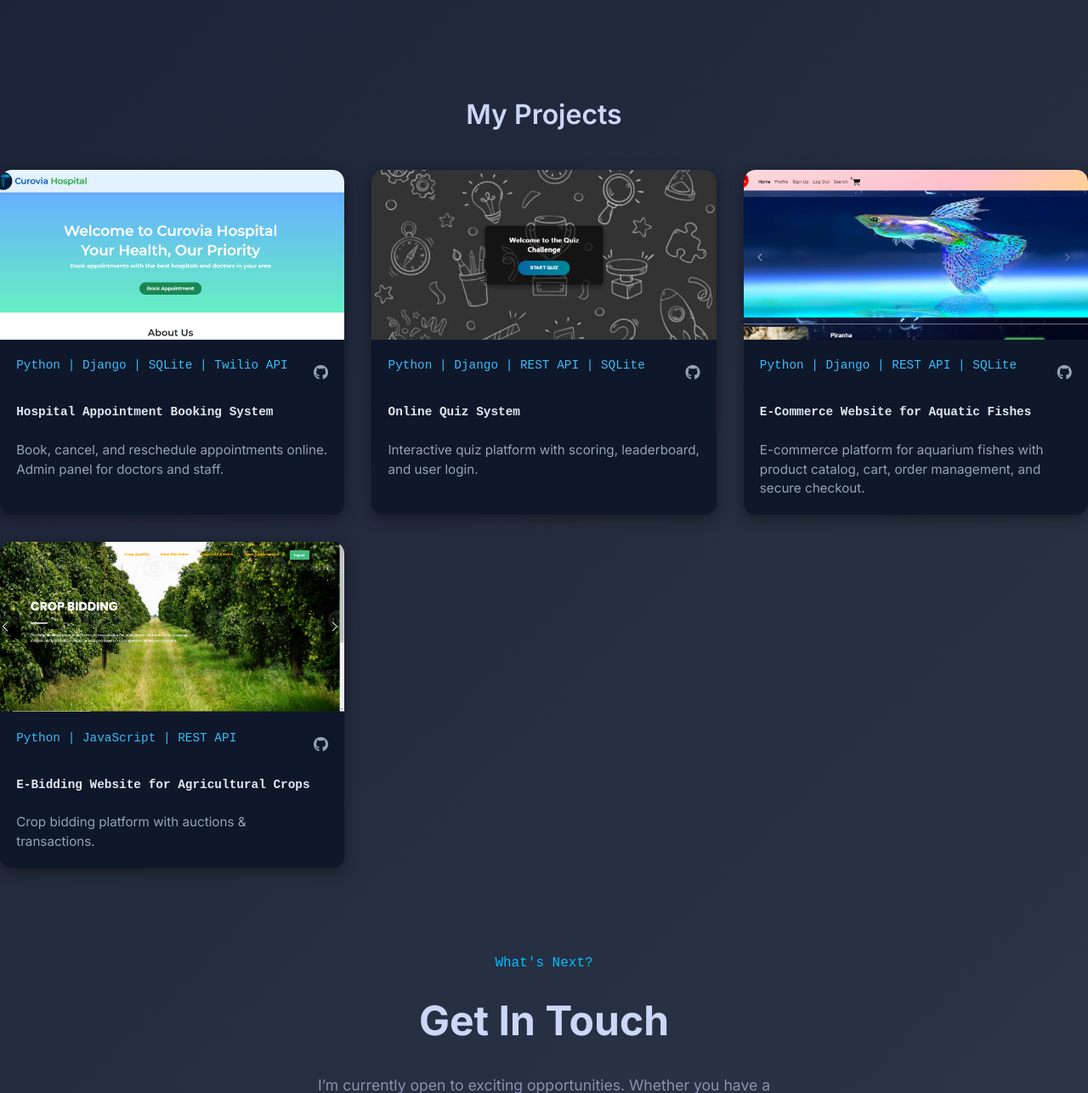
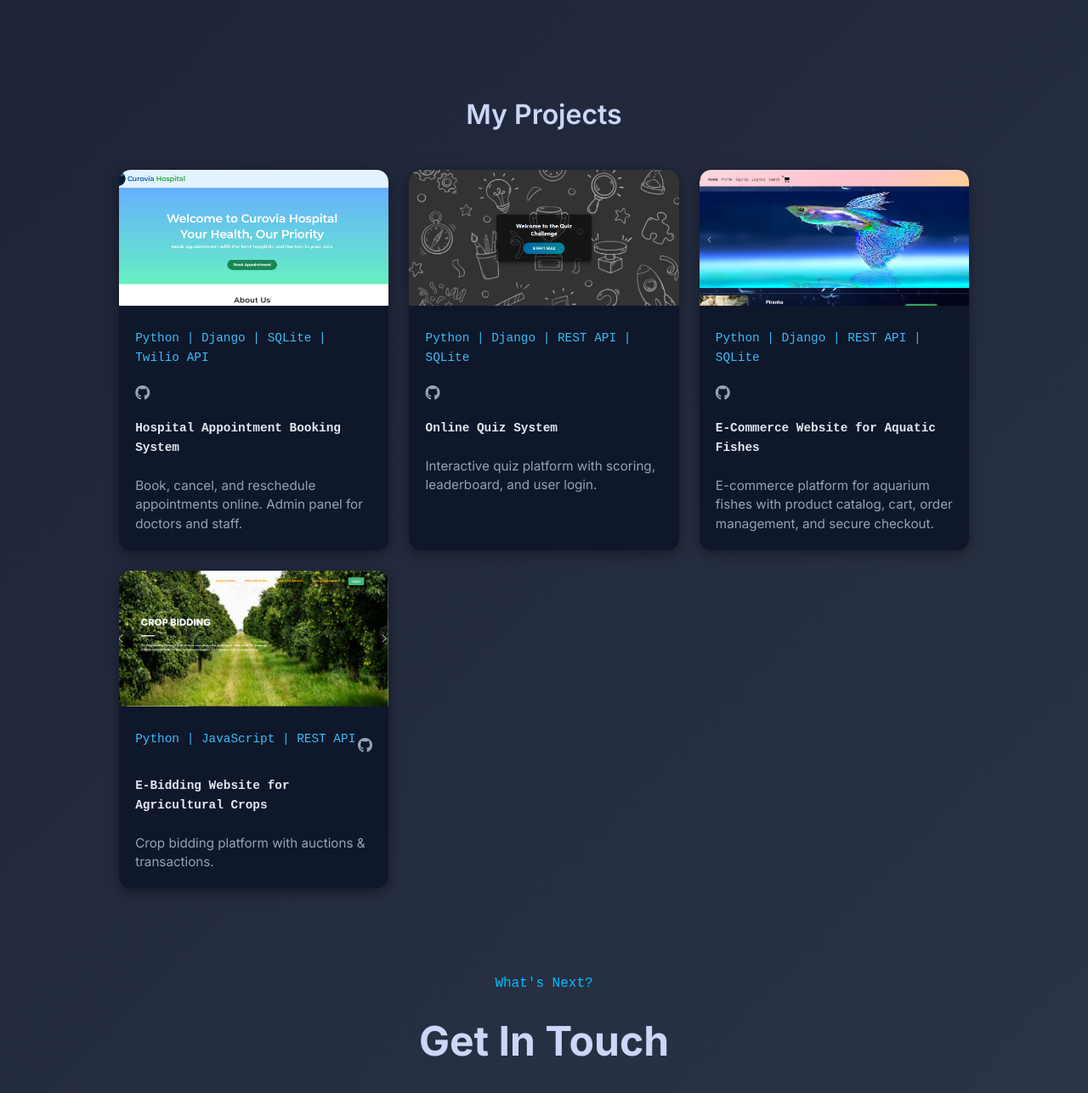
Before and after one commit to Herwinstenil/My-Personal-Portfolio, a Django app: page / in a window 1280 px wide. Shown: the part 4111-5398 px from the top of the page at 85% size. Run offline with Django 5.2, Linux system fonts and the light colour scheme.

Commit message:
Portfolio

```diff
--- a/Folio/Developer/templates/home.html
+++ b/Folio/Developer/templates/home.html
@@ -700,10 +700,13 @@
     }
 
     .projects-grid {
-      display: grid;
-      grid-template-columns: repeat(auto-fit, minmax(340px, 1fr));
-      gap: 2rem;
-    }
+  display: grid;
+  grid-template-columns: repeat(3, 1fr); /* exactly 3 per row */
+  gap: 1.5rem;
+  justify-content: center;  /* center the whole grid */
+  max-width: 1000px;  /* limit grid width */
+  margin: 0 auto;     /* center in page */
+}
 
     .project-box {
       background: #0f172a;
@@ -721,10 +724,9 @@
     }
 
     .project-img img {
-      width: 100%;
-      height: 200px;
-      object-fit: cover;
-      display: block;
+ width: 100%;
+  height: 160px;  /* smaller image */
+  object-fit: cover;
     }
 
     .project-info {
@@ -778,7 +780,6 @@
       font-size: 0.95rem;
       line-height: 1.5;
     }
-
 
     .contact-section {
       text-align: center;
```
